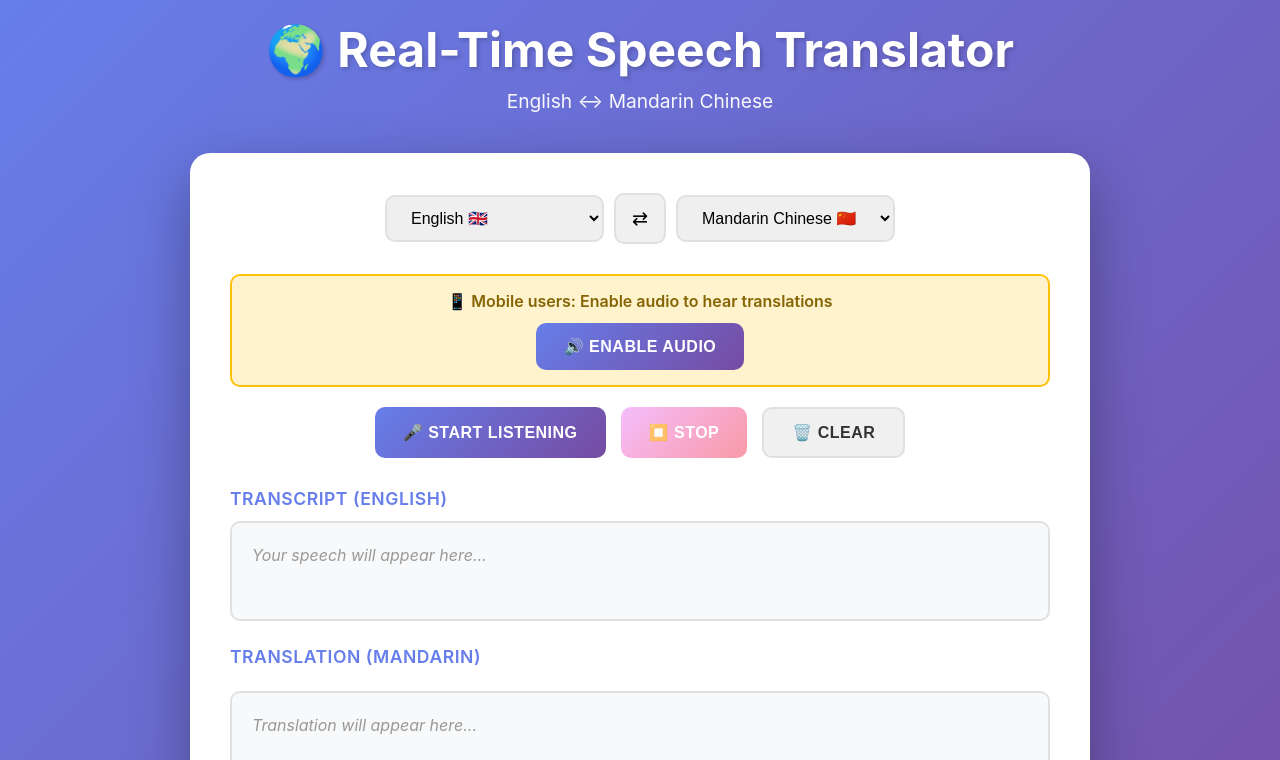
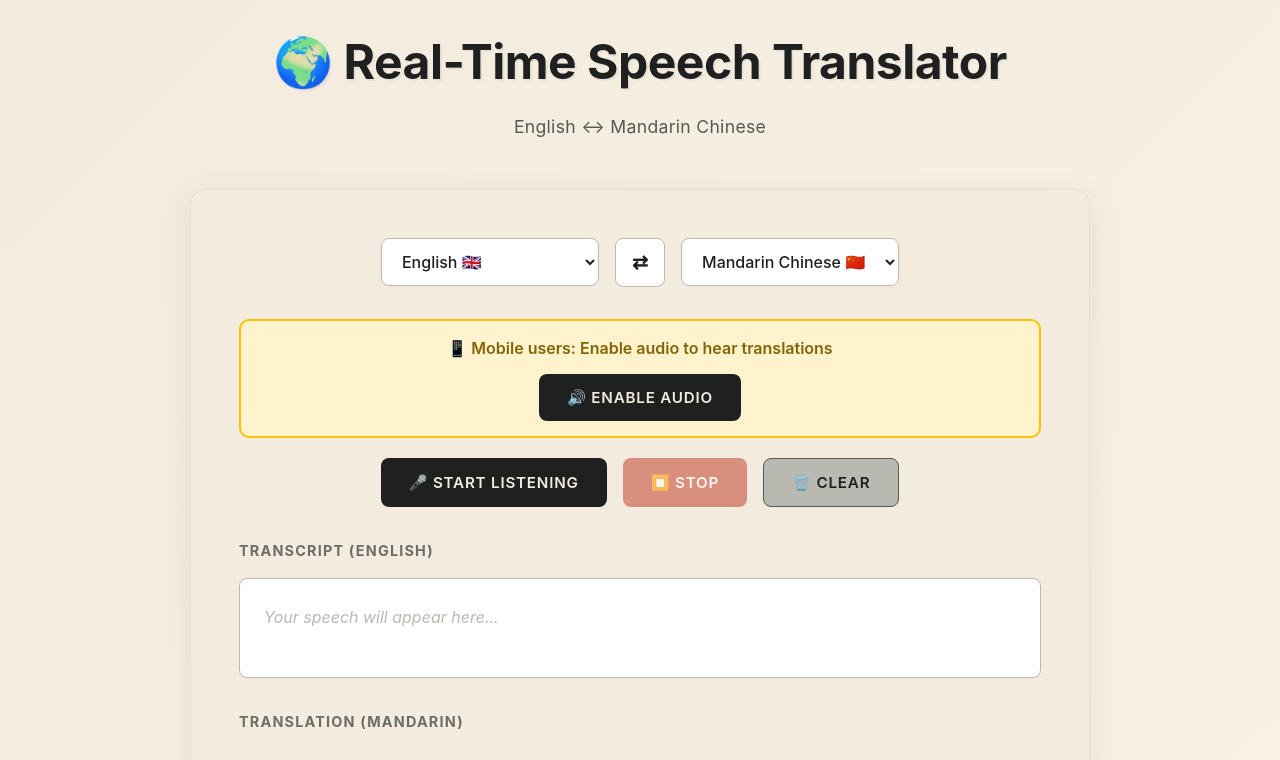
Before and after one commit to joeydavidson81-jpg/Kaizen-Training, a Next.js app: page / in a window 1280 px wide. Shown: the top 760 px of the page. Built offline with nearby package versions, Linux system fonts and the light colour scheme.

Commit message:
Refactor CSS with variables for improved maintainability
Added CSS variables for colors, typography, and spacing. Updated styles for various components to use new variables and improve consistency.

```diff
--- a/public/styles/globals.css
+++ b/public/styles/globals.css
@@ -4,13 +4,34 @@
   box-sizing: border-box;
 }
 
+:root {
+  /* Brand Colors */
+  --ink-black: #1E211F;
+  --rice-paper: #F3EBDD;
+  --mist-gray: #B9B8B1;
+  --charcoal-wash: #555854;
+  --vermilion-red: #C6533F;
+
+  /* Typography */
+  --font-body: -apple-system, BlinkMacSystemFont, 'Segoe UI', 'Inter', 'Roboto', sans-serif;
+  --font-accent: 'Georgia', 'Garamond', serif;
+
+  /* Spacing */
+  --space-xs: 8px;
+  --space-sm: 12px;
+  --space-md: 16px;
+  --space-lg: 24px;
+  --space-xl: 32px;
+  --space-2xl: 48px;
+}
+
 body {
-  font-family: -apple-system, BlinkMacSystemFont, 'Segoe UI', 'Roboto', 'Oxygen', 'Ubuntu',
-    'Cantarell', 'Fira Sans', 'Droid Sans', 'Helvetica Neue', sans-serif;
-  background: linear-gradient(135deg, #667eea 0%, #764ba2 100%);
+  font-family: var(--font-body);
+  background: linear-gradient(135deg, var(--rice-paper) 0%, #F8F3E8 100%);
   min-height: 100vh;
-  padding: 20px;
-  color: #333;
+  padding: var(--space-lg);
+  color: var(--ink-black);
+  line-height: 1.6;
 }
 
 .container {
@@ -18,85 +39,118 @@ body {
   margin: 0 auto;
 }
 
+/* Header Section */
 .header {
   text-align: center;
-  color: white;
-  margin-bottom: 40px;
-  animation: slideDown 0.6s ease-out;
+  color: var(--ink-black);
+  margin-bottom: var(--space-2xl);
+  animation: fadeInDown 0.8s ease-out;
 }
 
 .header h1 {
   font-size: 3rem;
-  margin-bottom: 10px;
-  text-shadow: 2px 2px 4px rgba(0, 0, 0, 0.2);
+  margin-bottom: var(--space-sm);
+  text-shadow: 2px 2px 1px rgba(0, 0, 0, 0.05);
+  letter-spacing: -0.5px;
+  font-weight: 700;
 }
 
 .header p {
-  font-size: 1.2rem;
-  opacity: 0.95;
+  font-size: 1.1rem;
+  color: var(--charcoal-wash);
+  font-weight: 400;
+  letter-spacing: 0.3px;
 }
 
+/* Main Container */
 .translator-container {
-  background: white;
-  border-radius: 20px;
-  padding: 40px;
-  box-shadow: 0 20px 60px rgba(0, 0, 0, 0.3);
-  animation: slideUp 0.6s ease-out;
+  background: var(--rice-paper);
+  border-radius: 16px;
+  padding: var(--space-2xl);
+  box-shadow: 0 8px 32px rgba(30, 33, 31, 0.08);
+  backdrop-filter: blur(10px);
+  border: 1px solid rgba(30, 33, 31, 0.05);
+  animation: fadeInUp 0.8s ease-out;
+  position: relative;
+  overflow: hidden;
+}
+
+/* Subtle ink wash background effect */
+.translator-container::before {
+  content: '';
+  position: absolute;
+  top: -50%;
+  right: -20%;
+  width: 400px;
+  height: 400px;
+  background: radial-gradient(circle, rgba(198, 83, 63, 0.03) 0%, transparent 70%);
+  pointer-events: none;
+  animation: float 20s ease-in-out infinite;
 }
 
 /* Language Selector */
 .language-selector {
-  margin-bottom: 30px;
+  margin-bottom: var(--space-xl);
+  position: relative;
+  z-index: 1;
 }
 
 .language-pair {
   display: flex;
-  gap: 10px;
+  gap: var(--space-md);
   align-items: center;
   justify-content: center;
   flex-wrap: wrap;
 }
 
 .language-pair select {
-  padding: 12px 20px;
-  border: 2px solid #e0e0e0;
-  border-radius: 10px;
+  padding: 12px 16px;
+  border: 1.5px solid var(--mist-gray);
+  border-radius: 8px;
   font-size: 1rem;
   cursor: pointer;
-  transition: all 0.3s ease;
+  transition: all 0.3s cubic-bezier(0.4, 0, 0.2, 1);
   min-width: 180px;
+  font-family: var(--font-body);
+  color: var(--ink-black);
+  background: white;
+  font-weight: 500;
 }
 
 .language-pair select:hover {
-  border-color: #667eea;
-  box-shadow: 0 0 10px rgba(102, 126, 234, 0.2);
+  border-color: var(--charcoal-wash);
+  box-shadow: 0 4px 16px rgba(30, 33, 31, 0.1);
 }
 
 .language-pair select:focus {
   outline: none;
-  border-color: #667eea;
-  box-shadow: 0 0 15px rgba(102, 126, 234, 0.4);
+  border-color: var(--vermilion-red);
+  box-shadow: 0 0 0 3px rgba(198, 83, 63, 0.1);
 }
 
 .language-pair select:disabled {
-  opacity: 0.6;
+  opacity: 0.5;
   cursor: not-allowed;
+  background: var(--mist-gray);
 }
 
 .swap-btn {
   padding: 12px 16px;
-  background: #f0f0f0;
-  border: 2px solid #e0e0e0;
-  border-radius: 10px;
+  background: white;
+  border: 1.5px solid var(--mist-gray);
+  border-radius: 8px;
   font-size: 1.2rem;
   cursor: pointer;
-  transition: all 0.3s ease;
+  transition: all 0.3s cubic-bezier(0.4, 0, 0.2, 1);
+  color: var(--ink-black);
+  font-weight: 600;
 }
 
 .swap-btn:hover:not(:disabled) {
-  background: #667eea;
-  color: white;
-  border-color: #667eea;
+  background: var(--ink-black);
+  color: var(--rice-paper);
+  border-color: var(--ink-black);
+  transform: rotate(180deg);
 }
 
 .swap-btn:disabled {
@@ -104,35 +158,43 @@ body {
   cursor: not-allowed;
 }
 
-/* Controls */
+/* Control Buttons */
 .controls {
   display: flex;
-  gap: 15px;
+  gap: var(--space-md);
   justify-content: center;
-  margin-bottom: 30px;
+  margin-bottom: var(--space-xl);
   flex-wrap: wrap;
+  position: relative;
+  z-index: 1;
 }
 
 .btn {
   padding: 14px 28px;
   border: none;
-  border-radius: 10px;
-  font-size: 1rem;
+  border-radius: 8px;
+  font-size: 0.95rem;
   font-weight: 600;
   cursor: pointer;
-  transition: all 0.3s ease;
+  transition: all 0.3s cubic-bezier(0.4, 0, 0.2, 1);
   text-transform: uppercase;
-  letter-spacing: 0.5px;
+  letter-spacing: 0.8px;
+  font-family: var(--font-body);
 }
 
 .btn-primary {
-  background: linear-gradient(135deg, #667eea 0%, #764ba2 100%);
-  color: white;
+  background: var(--ink-black);
+  color: var(--rice-paper);
 }
 
 .btn-primary:hover:not(:disabled) {
-  transform: translateY(-3px);
-  box-shadow: 0 10px 25px rgba(102, 126, 234, 0.4);
+  transform: translateY(-2px);
+  box-shadow: 0 12px 28px rgba(30, 33, 31, 0.15);
+  letter-spacing: 1px;
+}
+
+.btn-primary:active:not(:disabled) {
+  transform: translateY(0);
 }
 
 .btn-primary:disabled {
@@ -141,13 +203,13 @@ body {
 }
 
 .btn-danger {
-  background: linear-gradient(135deg, #f093fb 0%, #f5576c 100%);
+  background: var(--vermilion-red);
   color: white;
 }
 
 .btn-danger:hover:not(:disabled) {
-  transform: translateY(-3px);
-  box-shadow: 0 10px 25px rgba(245, 87, 108, 0.4);
+  transform: translateY(-2px);
+  box-shadow: 0 12px 28px rgba(198, 83, 63, 0.2);
 }
 
 .btn-danger:disabled {
@@ -156,14 +218,16 @@ body {
 }
 
 .btn-secondary {
-  background: #f0f0f0;
-  color: #333;
-  border: 2px solid #e0e0e0;
+  background: var(--mist-gray);
+  color: var(--ink-black);
+  border: 1.5px solid var(--charcoal-wash);
 }
 
 .btn-secondary:hover:not(:disabled) {
-  background: #e0e0e0;
-  transform: translateY(-3px);
+  background: var(--charcoal-wash);
+  color: var(--rice-paper);
+  transform: translateY(-2px);
+  box-shadow: 0 8px 20px rgba(85, 88, 84, 0.15);
 }
 
 .btn-secondary:disabled {
@@ -176,22 +240,26 @@ body {
   display: flex;
   align-items: center;
   justify-content: center;
-  gap: 12px;
-  margin-bottom: 20px;
-  padding: 15px;
-  background: #e3f2fd;
-  border-left: 4px solid #2196f3;
+  gap: var(--space-md);
+  margin-bottom: var(--space-lg);
+  padding: var(--space-md);
+  background: rgba(198, 83, 63, 0.05);
+  border-left: 3px solid var(--vermilion-red);
   border-radius: 8px;
-  color: #1565c0;
+  color: var(--charcoal-wash);
   font-weight: 600;
+  animation: slideInDown 0.5s ease-out;
+  position: relative;
+  z-index: 1;
 }
 
 .listening-indicator {
   width: 12px;
   height: 12px;
-  background: #2196f3;
+  background: var(--vermilion-red);
   border-radius: 50%;
-  animation: pulse 1s infinite;
+  animation: pulse 2s ease-in-out infinite;
+  box-shadow: 0 0 0 2px rgba(198, 83, 63, 0.2);
 }
 
 @keyframes pulse {
@@ -200,119 +268,219 @@ body {
     opacity: 1;
   }
   50% {
-    transform: scale(1.2);
+    transform: scale(1.3);
     opacity: 0.7;
   }
 }
 
 /* Error Message */
 .error-message {
-  padding: 15px 20px;
-  background: #ffebee;
-  border-left: 4px solid #f44336;
+  padding: var(--space-md) var(--space-lg);
+  background: rgba(198, 83, 63, 0.08);
+  border-left: 3px solid var(--vermilion-red);
   border-radius: 8px;
-  color: #c62828;
-  margin-bottom: 20px;
+  color: var(--charcoal-wash);
+  margin-bottom: var(--space-lg);
   font-weight: 500;
+  animation: slideInDown 0.4s ease-out;
+  position: relative;
+  z-index: 1;
 }
 
 /* Output Sections */
 .output-section {
-  margin-bottom: 25px;
+  margin-bottom: var(--space-xl);
+  position: relative;
+  z-index: 1;
 }
 
 .output-section h3 {
-  font-size: 1.1rem;
-  color: #333;
-  margin-bottom: 12px;
-  font-weight: 600;
+  font-size: 0.9rem;
+  color: var(--charcoal-wash);
+  margin-bottom: var(--space-md);
+  font-weight: 700;
   text-transform: uppercase;
-  letter-spacing: 0.5px;
-  color: #667eea;
+  letter-spacing: 1.2px;
+  opacity: 0.85;
 }
 
 .output-box {
-  background: #f8f9fa;
-  border: 2px solid #e0e0e0;
-  border-radius: 10px;
-  padding: 20px;
+  background: white;
+  border: 1.5px solid var(--mist-gray);
+  border-radius: 8px;
+  padding: var(--space-lg);
   min-height: 100px;
   max-height: 200px;
   overflow-y: auto;
-  line-height: 1.6;
-  color: #333;
+  line-height: 1.8;
+  color: var(--ink-black);
   font-size: 1rem;
+  transition: all 0.3s ease;
+}
+
+.output-box:hover {
+  border-color: var(--charcoal-wash);
+  box-shadow: 0 4px 12px rgba(30, 33, 31, 0.05);
 }
 
 .output-box::-webkit-scrollbar {
-  width: 8px;
+  width: 6px;
 }
 
 .output-box::-webkit-scrollbar-track {
-  background: #f1f1f1;
-  border-radius: 10px;
+  background: var(--rice-paper);
+  border-radius: 8px;
 }
 
 .output-box::-webkit-scrollbar-thumb {
-  background: #667eea;
-  border-radius: 10px;
+  background: var(--mist-gray);
+  border-radius: 8px;
+  transition: all 0.3s ease;
 }
 
 .output-box::-webkit-scrollbar-thumb:hover {
-  background: #764ba2;
+  background: var(--charcoal-wash);
 }
 
 .placeholder {
-  color: #999;
+  color: var(--mist-gray);
   font-style: italic;
+  font-weight: 400;
 }
 
 .loading {
-  color: #667eea;
+  color: var(--vermilion-red);
   font-weight: 600;
-  animation: blink 1.5s infinite;
+  animation: fadeInOut 1.5s ease-in-out infinite;
 }
 
-@keyframes blink {
+@keyframes fadeInOut {
   0%, 100% {
-    opacity: 1;
+    opacity: 0.6;
   }
   50% {
-    opacity: 0.5;
+    opacity: 1;
   }
 }
 
 /* Info Box */
 .info-box {
-  background: #f5f5f5;
-  border-left: 4px solid #667eea;
+  background: linear-gradient(135deg, rgba(30, 33, 31, 0.02) 0%, rgba(198, 83, 63, 0.02) 100%);
+  border-left: 3px solid var(--vermilion-red);
   border-radius: 8px;
-  padding: 20px;
-  margin-top: 30px;
+  padding: var(--space-lg);
+  margin-top: var(--space-2xl);
+  position: relative;
+  z-index: 1;
 }
 
 .info-box h4 {
-  color: #667eea;
-  margin-bottom: 12px;
-  font-size: 1rem;
+  color: var(--ink-black);
+  margin-bottom: var(--space-md);
+  font-size: 0.95rem;
+  font-weight: 700;
+  text-transform: uppercase;
+  letter-spacing: 0.8px;
 }
 
 .info-box ul {
   list-style: none;
-  color: #666;
+  color: var(--charcoal-wash);
   font-size: 0.95rem;
-  line-height: 1.8;
+  line-height: 1.9;
 }
 
 .info-box li:before {
-  content: '✓ ';
-  color: #667eea;
-  font-weight: bold;
-  margin-right: 8px;
+  content: '→ ';
+  color: var(--vermilion-red);
+  font-weight: 700;
+  margin-right: var(--space-sm);
+}
+
+/* Audio Control Section */
+.audio-control {
+  margin-bottom: var(--space-xl);
+  padding: var(--space-lg);
+  border-radius: 8px;
+  border: 1.5px solid var(--mist-gray);
+  background: rgba(243, 235, 221, 0.5);
+  position: relative;
+  z-index: 1;
+  transition: all 0.3s ease;
+}
+
+.audio-control.enabled {
+  background: rgba(198, 83, 63, 0.05);
+  border-color: var(--vermilion-red);
+}
+
+.audio-control p {
+  color: var(--charcoal-wash);
+  font-weight: 600;
+  margin-bottom: var(--space-md);
+  font-size: 0.95rem;
+}
+
+.volume-control {
+  display: flex;
+  align-items: center;
+  gap: var(--space-md);
+  flex-wrap: wrap;
+}
+
+.volume-control input[type="range"] {
+  flex: 1;
+  min-width: 100px;
+  cursor: pointer;
+  height: 4px;
+  border-radius: 2px;
+  background: linear-gradient(to right, var(--mist-gray), var(--vermilion-red));
+  outline: none;
+  -webkit-appearance: none;
+  appearance: none;
+}
+
+.volume-control input[type="range"]::-webkit-slider-thumb {
+  -webkit-appearance: none;
+  appearance: none;
+  width: 16px;
+  height: 16px;
+  border-radius: 50%;
+  background: var(--ink-black);
+  cursor: pointer;
+  transition: all 0.2s ease;
+  box-shadow: 0 2px 8px rgba(30, 33, 31, 0.2);
+}
+
+.volume-control input[type="range"]::-webkit-slider-thumb:hover {
+  transform: scale(1.2);
+}
+
+.volume-control input[type="range"]::-moz-range-thumb {
+  width: 16px;
+  height: 16px;
+  border-radius: 50%;
+  background: var(--ink-black);
+  cursor: pointer;
+  border: none;
+  transition: all 0.2s ease;
+  box-shadow: 0 2px 8px rgba(30, 33, 31, 0.2);
+}
+
+.volume-control input[type="range"]::-moz-range-thumb:hover {
+  transform: scale(1.2);
+}
+
+.volume-label {
+  color: var(--ink-black);
+  font-weight: 600;
+  font-size: 0.9rem;
+  min-width: 45px;
+  text-align: right;
 }
 
 /* Animations */
-@keyframes slideDown {
+@keyframes fadeInDown {
   from {
     opacity: 0;
     transform: translateY(-20px);
@@ -323,7 +491,7 @@ body {
   }
 }
 
-@keyframes slideUp {
+@keyframes fadeInUp {
   from {
     opacity: 0;
     transform: translateY(20px);
@@ -334,21 +502,41 @@ body {
   }
 }
 
+@keyframes slideInDown {
+  from {
+    opacity: 0;
+    transform: translateY(-10px);
+  }
+  to {
+    opacity: 1;
+    transform: translateY(0);
+  }
+}
+
+@keyframes float {
+  0%, 100% {
+    transform: translateY(0px);
+  }
+  50% {
+    transform: translateY(20px);
+  }
+}
+
 /* Error Card */
 .card.error {
-  background: #ffebee;
-  border: 2px solid #f44336;
-  border-radius: 10px;
-  padding: 30px;
+  background: rgba(198, 83, 63, 0.08);
+  border: 2px solid var(--vermilion-red);
+  border-radius: 12px;
+  padding: var(--space-2xl);
   text-align: center;
-  color: #c62828;
+  color: var(--charcoal-wash);
   font-weight: 600;
 }
 
 /* Responsive Design */
 @media (max-width: 768px) {
   .translator-container {
-    padding: 25px;
+    padding: var(--space-xl);
   }
 
   .header h1 {
@@ -379,20 +567,29 @@ body {
   .output-box {
     min-height: 80px;
   }
+
+  .volume-control {
+    flex-direction: column;
+    align-items: stretch;
+  }
+
+  .volume-control input[type="range"] {
+    width: 100%;
+  }
 }
 
 @media (max-width: 480px) {
   body {
-    padding: 10px;
+    padding: var(--space-md);
   }
 
   .translator-container {
-    padding: 15px;
-    border-radius: 15px;
+    padding: var(--space-lg);
+    border-radius: 12px;
   }
 
   .header {
-    margin-bottom: 25px;
+    margin-bottom: var(--space-xl);
   }
 
   .header h1 {
@@ -405,11 +602,11 @@ body {
 
   .btn {
     padding: 12px 20px;
-    font-size: 0.9rem;
+    font-size: 0.85rem;
   }
 
   .info-box {
-    padding: 15px;
+    padding: var(--space-md);
     font-size: 0.9rem;
   }
 }
```
